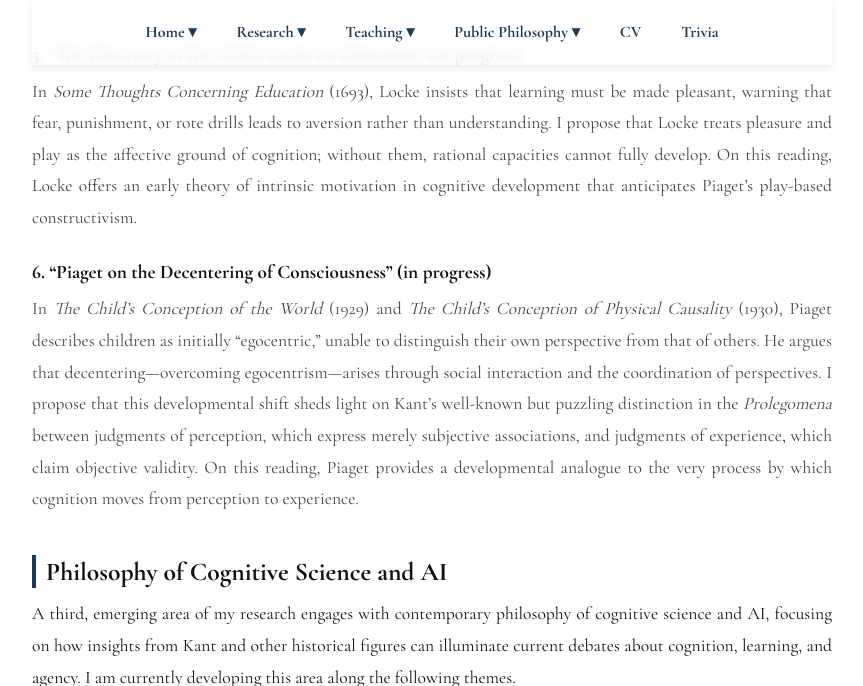
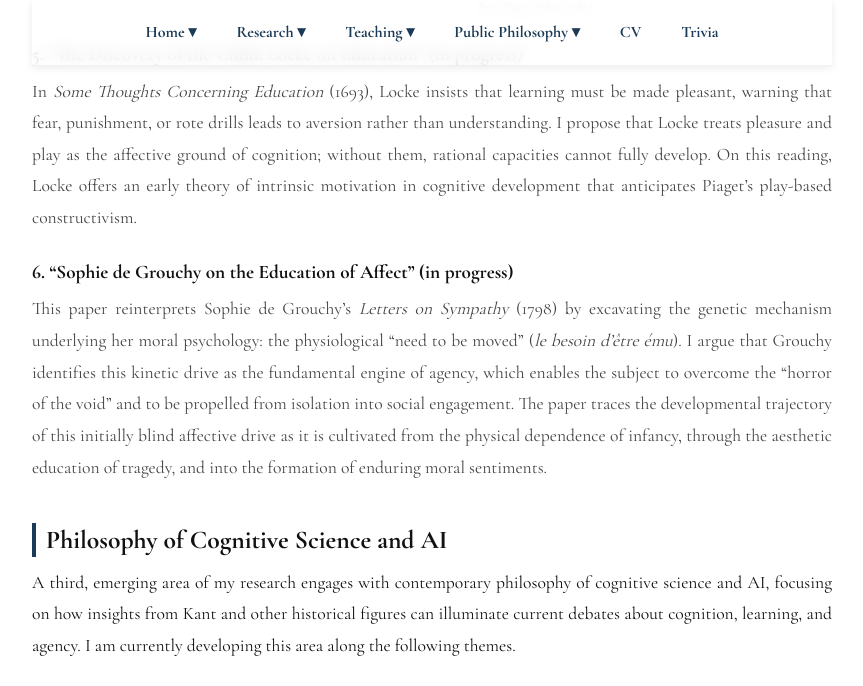
Before and after one commit to aileencluo/aileencluo.github.io, a Jekyll site: the page built from research.md, in a window 1280 px wide and 900 px high, scrolled down 2334 px, cut to the strip 0-686 px from the top of the window. Shown: the whole strip, without its empty margins (208-1071 px from the left). Built offline with Jekyll 4.4.1, drawn with Linux system fonts in a browser that asks for light colours.

Commit message:
Update research.md

```diff
--- a/research.md
+++ b/research.md
@@ -43,8 +43,8 @@ title: Research
 <div class="subhead">5. “The Discovery of the Child: Locke on Education” (in progress)</div>
 <p class="subdesc">In <em>Some Thoughts Concerning Education</em> (1693), Locke insists that learning must be made pleasant, warning that fear, punishment, or rote drills leads to aversion rather than understanding. I propose that Locke treats pleasure and play as the affective ground of cognition; without them, rational capacities cannot fully develop. On this reading, Locke offers an early theory of intrinsic motivation in cognitive development that anticipates Piaget’s play-based constructivism.</p>
 
-<div class="subhead">6. “Piaget on the Decentering of Consciousness” (in progress)</div>
-<p class="subdesc">In <em>The Child’s Conception of the World</em> (1929) and <em>The Child’s Conception of Physical Causality</em> (1930), Piaget describes children as initially “egocentric,” unable to distinguish their own perspective from that of others. He argues that decentering—overcoming egocentrism—arises through social interaction and the coordination of perspectives. I propose that this developmental shift sheds light on Kant’s well-known but puzzling distinction in the <em>Prolegomena</em> between judgments of perception, which express merely subjective associations, and judgments of experience, which claim objective validity. On this reading, Piaget provides a developmental analogue to the very process by which cognition moves from perception to experience.</p>
+<div class="subhead">6. “Sophie de Grouchy on the Education of Affect” (in progress)</div>
+<p class="subdesc">This paper reinterprets Sophie de Grouchy’s <em>Letters on Sympathy</em> (1798) by excavating the genetic mechanism underlying her moral psychology: the physiological “need to be moved” (<em>le besoin d’être ému</em>). I argue that Grouchy identifies this kinetic drive as the fundamental engine of agency, which enables the subject to overcome the “horror of the void” and to be propelled from isolation into social engagement. The paper traces the developmental trajectory of this initially blind affective drive as it is cultivated from the physical dependence of infancy, through the aesthetic education of tragedy, and into the formation of enduring moral sentiments.</p>
 
 
 <!-- ===== Philosophy of Cognitive Science ===== -->
```
